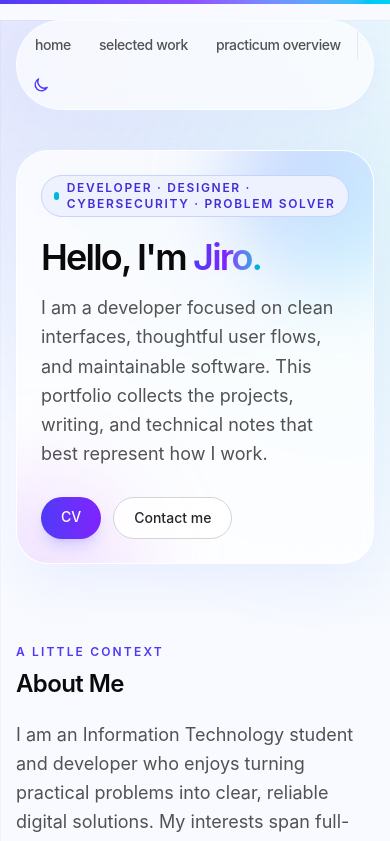
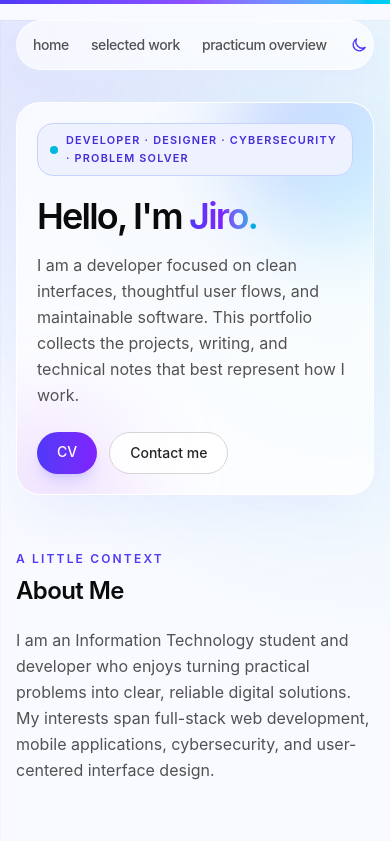
Before and after one commit to Joriman15/portfolio-kit, a Next.js app: page / in a window 390 px wide. Shown: the top 841 px of the page. Built offline with nearby package versions, Linux system fonts and the light colour scheme.

Commit message:
update
responsiveness and dark/light mode

```diff
--- a/app/components/nav.tsx
+++ b/app/components/nav.tsx
@@ -15,20 +15,20 @@ const navItems = {
 
 export function Navbar() {
   return (
-    <aside className="relative z-20 mb-10 tracking-tight sm:mb-16">
+    <aside className="relative z-20 mb-8 tracking-tight sm:mb-16">
       <div className="lg:sticky lg:top-20">
         <nav
           aria-label="Primary navigation"
-          className="relative inline-flex rounded-full border border-white/70 bg-white/70 p-1.5 shadow-lg shadow-indigo-100/50 backdrop-blur-xl dark:border-white/10 dark:bg-neutral-950/70 dark:shadow-indigo-950/20"
+          className="relative flex w-full rounded-full border border-white/70 bg-white/70 p-1.5 shadow-lg shadow-indigo-100/50 backdrop-blur-xl sm:inline-flex sm:w-auto dark:border-white/10 dark:bg-neutral-950/70 dark:shadow-indigo-950/20"
           id="nav"
         >
-          <div className="flex flex-wrap gap-1">
+          <div className="flex w-full min-w-0 items-center justify-between gap-0.5 sm:w-auto sm:justify-start sm:gap-1">
             {Object.entries(navItems).map(([path, { name }]) => {
               return (
                 <Link
                   key={path}
                   href={path}
-                  className="relative flex min-h-9 items-center rounded-full px-3 text-sm font-medium text-neutral-600 transition-all hover:bg-gradient-to-r hover:from-indigo-600 hover:to-cyan-500 hover:text-white hover:shadow-md sm:px-4 dark:text-neutral-300"
+                  className="relative flex min-h-9 items-center whitespace-nowrap rounded-full px-2 text-xs font-medium text-neutral-600 transition-all hover:bg-gradient-to-r hover:from-indigo-600 hover:to-cyan-500 hover:text-white hover:shadow-md min-[380px]:px-2.5 min-[380px]:text-sm sm:px-4 dark:text-neutral-300"
                 >
                   {name}
                 </Link>
--- a/app/components/work-projects.tsx
+++ b/app/components/work-projects.tsx
@@ -45,7 +45,7 @@ export function WorkProjects({ projects }: WorkProjectsProps) {
   }
 
   return (
-    <div className="space-y-5">
+    <div className="space-y-3 sm:space-y-5">
       {projects.map((project) => {
         const isOpen = openProject === project.name
         const activeSlide = activeSlides[project.name] ?? 0
@@ -94,16 +94,16 @@ export function WorkProjects({ projects }: WorkProjectsProps) {
               type="button"
             >
               <div className="flex flex-col gap-2">
-                <div className="flex items-start justify-between gap-4">
+                <div className="flex items-start justify-between gap-3 sm:gap-4">
                   <div className="min-w-0">
-                    <h3 className="font-medium text-neutral-950 dark:text-neutral-50">
+                    <h3 className="pr-1 font-medium leading-snug text-neutral-950 dark:text-neutral-50">
                       {project.name}
                     </h3>
-                    <p className="mt-1 text-sm text-neutral-700 dark:text-neutral-300">
+                    <p className="mt-1 text-sm leading-relaxed text-neutral-700 dark:text-neutral-300">
                       {project.description}
                     </p>
                   </div>
-                  <span className="mt-1 flex h-8 w-8 shrink-0 items-center justify-center rounded-full bg-indigo-50 text-lg leading-none text-indigo-600 transition group-hover:bg-indigo-600 group-hover:text-white dark:bg-indigo-500/10 dark:text-indigo-300">
+                  <span className="flex h-8 w-8 shrink-0 items-center justify-center rounded-full bg-indigo-50 text-lg leading-none text-indigo-600 transition group-hover:bg-indigo-600 group-hover:text-white sm:mt-1 dark:bg-indigo-500/10 dark:text-indigo-300">
                     {isOpen ? '-' : '+'}
                   </span>
                 </div>
@@ -114,7 +114,7 @@ export function WorkProjects({ projects }: WorkProjectsProps) {
             </button>
 
             {isOpen ? (
-              <div className="border-t border-indigo-100 p-3 pt-0 sm:p-5 sm:pt-0 dark:border-white/10">
+              <div className="border-t border-indigo-100 p-4 pt-0 sm:p-5 sm:pt-0 dark:border-white/10">
                 <div className="grid gap-4 pt-4 md:grid-cols-[1.4fr_0.8fr]">
                   <div className="relative overflow-hidden rounded-md border border-neutral-200 bg-neutral-50 dark:border-neutral-800 dark:bg-neutral-950">
                     {preview.image ? (
@@ -145,7 +145,7 @@ export function WorkProjects({ projects }: WorkProjectsProps) {
                     )}
                     <button
                       aria-label="Previous preview"
-                      className="absolute left-2 top-1/2 flex h-10 w-10 -translate-y-1/2 items-center justify-center rounded-full bg-white/90 text-xl leading-none text-neutral-950 shadow-sm transition hover:bg-white sm:left-3 dark:bg-neutral-950/90 dark:text-neutral-50 dark:hover:bg-neutral-900"
+                      className="absolute left-2 top-1/2 flex h-9 w-9 -translate-y-1/2 items-center justify-center rounded-full bg-white/90 text-lg leading-none text-neutral-950 shadow-sm transition hover:bg-white sm:left-3 sm:h-10 sm:w-10 sm:text-xl dark:bg-neutral-950/90 dark:text-neutral-50 dark:hover:bg-neutral-900"
                       onClick={() => moveSlide(project, -1)}
                       type="button"
                     >
@@ -153,7 +153,7 @@ export function WorkProjects({ projects }: WorkProjectsProps) {
                     </button>
                     <button
                       aria-label="Next preview"
-                      className="absolute right-2 top-1/2 flex h-10 w-10 -translate-y-1/2 items-center justify-center rounded-full bg-white/90 text-xl leading-none text-neutral-950 shadow-sm transition hover:bg-white sm:right-3 dark:bg-neutral-950/90 dark:text-neutral-50 dark:hover:bg-neutral-900"
+                      className="absolute right-2 top-1/2 flex h-9 w-9 -translate-y-1/2 items-center justify-center rounded-full bg-white/90 text-lg leading-none text-neutral-950 shadow-sm transition hover:bg-white sm:right-3 sm:h-10 sm:w-10 sm:text-xl dark:bg-neutral-950/90 dark:text-neutral-50 dark:hover:bg-neutral-900"
                       onClick={() => moveSlide(project, 1)}
                       type="button"
                     >
--- a/app/page.tsx
+++ b/app/page.tsx
@@ -223,26 +223,26 @@ const googleCloudBadges = [
 
 export default function Page() {
   return (
-    <section className="space-y-20">
-      <FadeIn id="home" className="relative isolate overflow-hidden rounded-[2rem] border border-white/80 bg-white/75 p-6 shadow-2xl shadow-indigo-100/70 backdrop-blur sm:p-10 dark:border-white/10 dark:bg-white/[0.04] dark:shadow-indigo-950/30">
+    <section className="space-y-14 sm:space-y-20">
+      <FadeIn id="home" className="relative isolate overflow-hidden rounded-3xl border border-white/80 bg-white/75 p-5 shadow-2xl shadow-indigo-100/70 backdrop-blur sm:rounded-[2rem] sm:p-10 dark:border-white/10 dark:bg-white/[0.04] dark:shadow-indigo-950/30">
         <div className="float-slow absolute -right-16 -top-16 -z-10 h-52 w-52 rounded-full bg-gradient-to-br from-indigo-400/40 to-cyan-300/30 blur-2xl" />
         <div className="absolute -bottom-24 -left-16 -z-10 h-48 w-48 rounded-full bg-gradient-to-tr from-violet-400/25 to-fuchsia-300/20 blur-2xl" />
-        <p className="mb-5 inline-flex items-center gap-2 rounded-full border border-indigo-200 bg-indigo-50 px-3 py-1 text-xs font-semibold uppercase tracking-[0.14em] text-indigo-700 dark:border-indigo-500/30 dark:bg-indigo-500/10 dark:text-indigo-300">
+        <p className="mb-5 grid max-w-full grid-cols-[auto_1fr] items-center gap-2 rounded-2xl border border-indigo-200 bg-indigo-50 px-3 py-2 text-[0.68rem] font-semibold uppercase leading-relaxed tracking-[0.11em] text-indigo-700 sm:inline-grid sm:rounded-full sm:py-1 sm:text-xs sm:tracking-[0.14em] dark:border-indigo-500/30 dark:bg-indigo-500/10 dark:text-indigo-300">
           <span className="h-2 w-2 rounded-full bg-cyan-500" />
           Developer · Designer · Cybersecurity · Problem solver
         </p>
         <div className="space-y-4">
-          <h1 className="text-4xl font-semibold tracking-[-0.05em] text-neutral-950 sm:text-6xl dark:text-neutral-50">
+          <h1 className="text-3xl font-semibold tracking-[-0.05em] text-neutral-950 min-[380px]:text-4xl sm:text-6xl dark:text-neutral-50">
             Hello, I&apos;m <span className="bg-gradient-to-r from-indigo-600 via-violet-600 to-cyan-500 bg-clip-text text-transparent">Jiro.</span>
           </h1>
-          <p className="max-w-2xl text-lg leading-relaxed text-neutral-600 dark:text-neutral-300">
+          <p className="max-w-2xl text-base leading-relaxed text-neutral-600 sm:text-lg dark:text-neutral-300">
             I am a developer focused
             on clean interfaces, thoughtful user flows, and maintainable
             software. This portfolio collects the projects, writing, and
             technical notes that best represent how I work.
           </p>
         </div>
-        <div className="mt-7 flex flex-wrap gap-3 text-sm">
+        <div className="mt-6 flex flex-wrap gap-3 text-sm sm:mt-7">
           <a
             className="rounded-full bg-gradient-to-r from-indigo-600 to-violet-600 px-5 py-2.5 font-medium text-white shadow-lg shadow-indigo-500/20 transition hover:-translate-y-0.5 hover:shadow-indigo-500/30"
             href="/resume.pdf"
@@ -264,7 +264,7 @@ export default function Page() {
           <p className="text-xs font-semibold uppercase tracking-[0.18em] text-indigo-600 dark:text-indigo-400">A little context</p>
           <h2 className="mt-2 text-2xl font-semibold tracking-tight">About Me</h2>
         </div>
-        <p className="text-lg leading-relaxed text-neutral-600 dark:text-neutral-300">
+        <p className="text-base leading-relaxed text-neutral-600 sm:text-lg dark:text-neutral-300">
           I am an Information Technology student and developer who enjoys
           turning practical problems into clear, reliable digital solutions.
           My interests span full-stack web development, mobile applications,
@@ -350,7 +350,7 @@ export default function Page() {
       <FadeIn id="projects" className="scroll-mt-8 space-y-6" delay={0.05}>
         <div>
           <p className="text-sm font-semibold uppercase tracking-[0.14em] text-cyan-600 dark:text-cyan-400">Projects</p>
-          <h2 className="mt-2 text-3xl font-semibold tracking-tight">Selected Work</h2>
+          <h2 className="mt-2 text-2xl font-semibold tracking-tight sm:text-3xl">Selected Work</h2>
         </div>
         <WorkProjects projects={projects} />
       </FadeIn>
--- a/app/practicum/page.tsx
+++ b/app/practicum/page.tsx
@@ -70,6 +70,13 @@ export default function PracticumPage() {
           workflow. The main output was a web-based Financial Assistance Program
           and voucher management system.
         </p>
+        <a
+          className="mt-7 inline-flex rounded-full bg-white px-5 py-2.5 text-sm font-medium text-indigo-700 shadow-lg shadow-indigo-950/20 transition hover:-translate-y-0.5 hover:shadow-indigo-950/30"
+          href="/final-report-document.pdf"
+          download
+        >
+          Download Final Report
+        </a>
       </header>
 
       <section id="experience" className="scroll-mt-8 space-y-6">
--- a/package.json
+++ b/package.json
@@ -6,7 +6,7 @@
     "start": "next start"
   },
   "dependencies": {
-    "@tailwindcss/postcss": "4.0.0-alpha.13",
+    "@tailwindcss/postcss": "4.3.2",
     "@types/node": "20.11.17",
     "@types/react": "18.2.55",
     "@types/react-dom": "18.2.19",
@@ -20,7 +20,7 @@
     "react": "^19.2.1",
     "react-dom": "^19.2.1",
     "sugar-high": "^0.6.0",
-    "tailwindcss": "4.0.0-alpha.13",
+    "tailwindcss": "4.3.2",
     "typescript": "^5"
   }
 }
```
Also changed, not shown: 2 other files (tests, documents, lock files or other folders).
